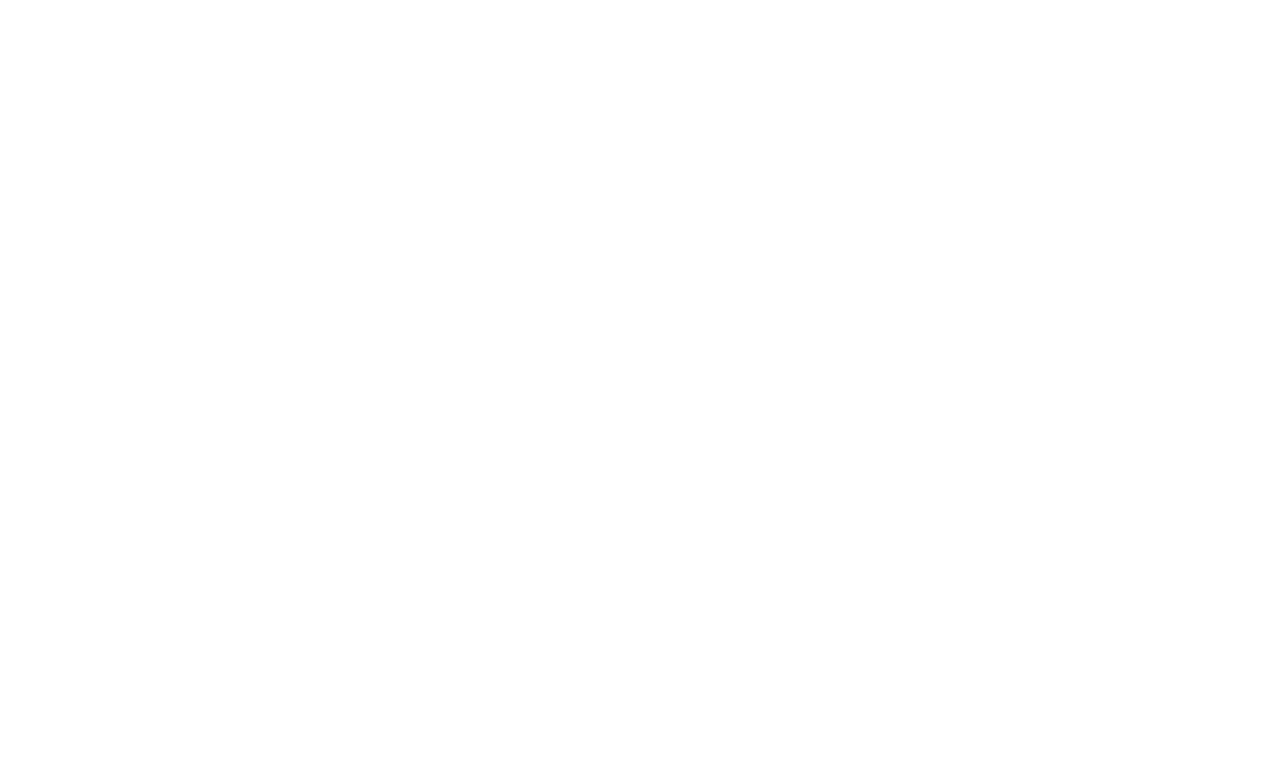
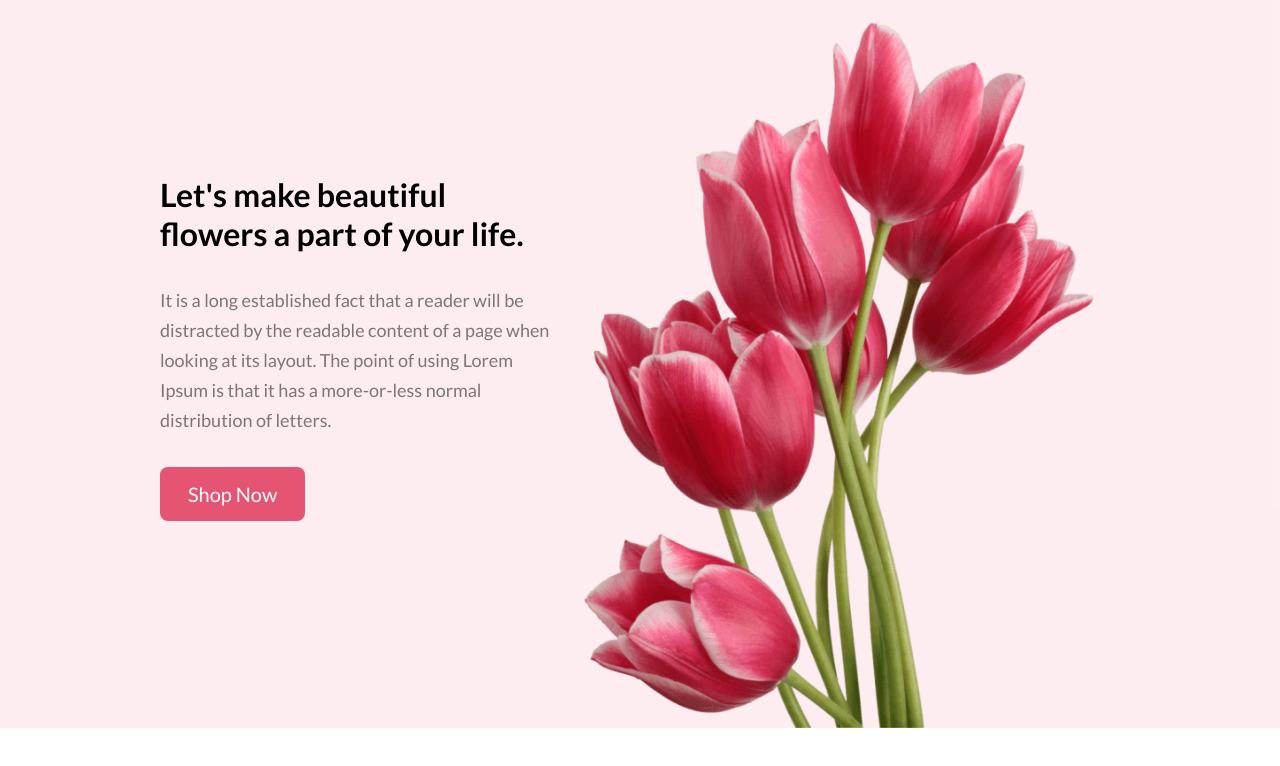
Before and after one commit to Masud4D/flower-shop, a plain HTML site: page index.html in a window 1280 px wide. Drawn offline with Linux system fonts and the light colour scheme.

Commit message:
add the banner

```diff
--- a/index.html
+++ b/index.html
@@ -4,8 +4,20 @@
     <meta charset="UTF-8">
     <meta name="viewport" content="width=device-width, initial-scale=1.0">
     <title>Flower Shop</title>
+    <link rel="stylesheet" href="style/style.css">
 </head>
 <body>
-
+    <header>
+        <div class="banner-container">
+            <div class="banner-text">
+                <h1 class="banner-title">Let's make beautiful flowers a part of your life.</h1>
+                <p class="banner-description">It is a long established fact that a reader will be distracted by the readable content of a page when looking at its layout. The point of using Lorem Ipsum is that it has a more-or-less normal distribution of letters.</p>
+                <button class="btn">Shop Now</button>
+            </div>
+            <div class="banner-img">
+                <img src="/img/pngwing 10.png" alt="">
+            </div>
+        </div>
+    </header>
 </body>
 </html>
--- /dev/null
+++ b/style/style.css
@@ -0,0 +1,47 @@
+@import url("https://fonts.googleapis.com/css2?family=Lato:ital,wght@0,100;0,300;0,400;0,700;0,900;1,100;1,300;1,400;1,700;1,900&display=swap");
+* {
+  margin: 0;
+  padding: 0;
+  font-family: "Lato", sans-serif;
+}
+header {
+  background-color: rgba(229, 84, 115, 0.1);
+}
+.btn {
+  border-radius: 8px;
+  background: #e55473;
+  padding: 15px 28px;
+  color: #fff;
+  font-size: 20px;
+  border: 0;
+}
+.banner-container {
+  display: flex;
+  align-items: center;
+  justify-content: space-between;
+  width: 75%;
+  max-width: 1440px;
+  margin: 0 auto;
+}
+.banner-text *{
+    margin-bottom: 32px;
+    max-width: 450px;
+}
+.banner-tittle {
+  color: #272727;
+  font-size: 80px;
+  font-weight: 700;
+}
+.banner-description {
+  color: rgba(39, 39, 39, 0.6);
+  font-size: 18px;
+  font-weight: 400;
+  line-height: 30px;
+}
+.banner-img img{
+    width: 100%;
+    vertical-align: middle;
+    margin-top: 20px;
+
+
+}
```
